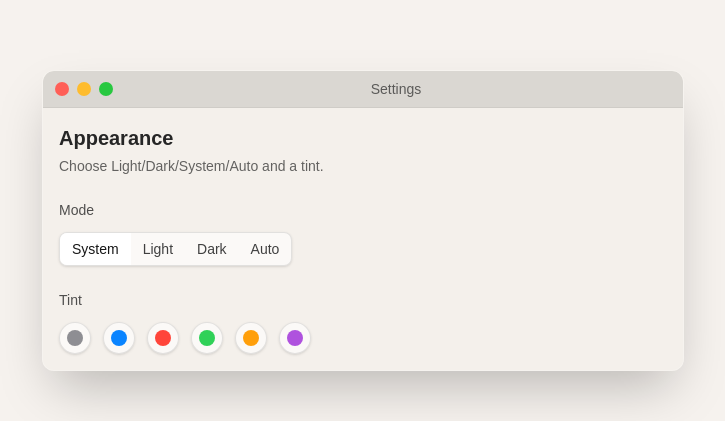
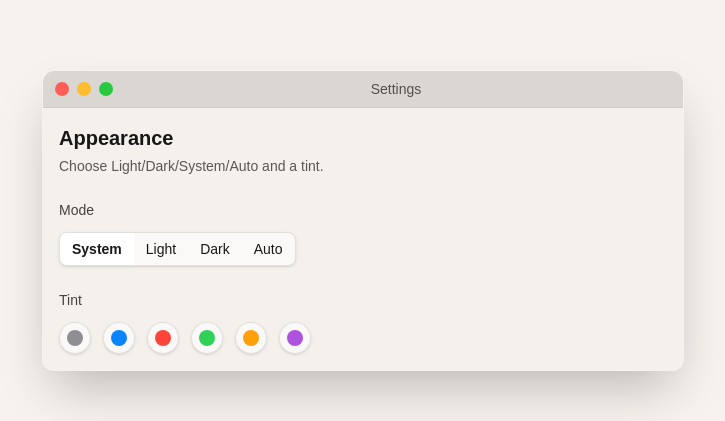
Before and after one commit to Johan-Melin/macos-nextjs, a Next.js app: page / in a window 1280 px wide. Both pictures are taken after a click on the button "Settings". Shown: the part 180-601 px from the top of the page, without its empty margins (277-1002 px from the left). Built offline with nearby package versions, Linux system fonts and the light colour scheme.

Commit message:
ui(window): fix bright text colors in light mode

```diff
--- a/src/components/MacWindow.tsx
+++ b/src/components/MacWindow.tsx
@@ -8,12 +8,13 @@ export default function MacWindow({ title, children }: { title: string; children
 
   return (
     <div
-      className="pointer-events-auto overflow-hidden text-neutral-800 shadow-2xl backdrop-blur-xl dark:text-neutral-100
+      className="pointer-events-auto overflow-hidden shadow-2xl backdrop-blur-xl
                  fixed inset-0 md:static md:overflow-hidden md:rounded-xl md:border md:border-white/20 md:dark:border-white/10"
       style={{
         paddingTop: "env(safe-area-inset-top)",
         paddingBottom: "env(safe-area-inset-bottom)",
         background: "var(--window-bg)",
+        color: "var(--foreground)",
       }}
     >
       {/* Titlebar */}
--- a/src/content/dock/Settings.tsx
+++ b/src/content/dock/Settings.tsx
@@ -40,8 +40,8 @@ function AppearanceSettings() {
               onClick={() => setMode(key)}
               className={`px-3 py-1.5 text-sm transition-colors ${
                 mode === key
-                  ? "bg-white text-neutral-900 dark:bg-white/20 dark:text-white"
-                  : "text-neutral-700 hover:bg-white/70 dark:text-neutral-300 dark:hover:bg-white/10"
+                  ? "bg-white dark:bg-black/20 font-bold"
+                  : "hover:bg-white/70 dark:hover:bg-white/10"
               }`}
               title={tip}
             >
```
